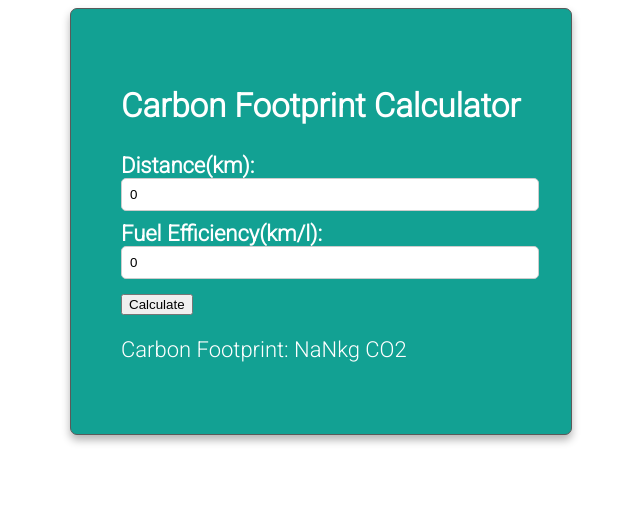
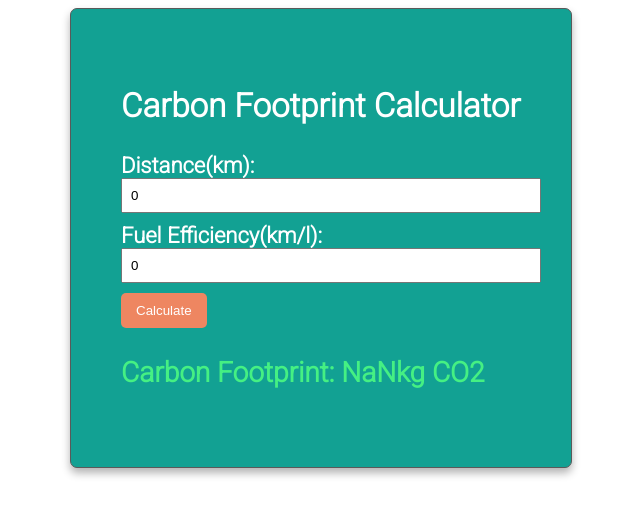
Before and after one commit to sobiaahmad94/simple-environmental-typescript-react-project, a React (Vite) app: page / in a window 1280 px wide. Both pictures are taken after a click on the button "Calculate". Shown: the top 516 px of the page, without its empty margins (319-959 px from the left). Built offline with nearby package versions, Linux system fonts and the light colour scheme.

Commit message:
basic project completed

```diff
--- a/src/components/Calculator.tsx
+++ b/src/components/Calculator.tsx
@@ -34,8 +34,27 @@ const StyledInput = styled.input`
   width: 100%;
   padding: 8px;
   margin-bottom: 10px;
-  border: 1px solid #ccc;
+  border: 3px solid rgb(199, 104, 69)
   border-radius: 5px;
+`;
+
+const StyledButton = styled.button`
+  background-color: rgb(238, 134, 97);
+  color: rgb(255, 255, 255);
+  padding: 10px 15px;
+  border: none;
+  border-radius: 5px;
+  cursor: pointer;
+
+  :hover {
+    background-color: rgb(69, 240, 131);
+  }
+`;
+
+const StyledOutput = styled.p`
+    color: rgb(69, 240, 131);
+    font-size: 28px;
+    font-weight: bolder;
 `;
 
 
@@ -70,9 +89,9 @@ const Calculator: React.FC = () => {
         <StyledInput type="number" value={fuelEfficiency}
         onChange={(event) => setFuelEfficiency(parseFloat(event.target.value))}/>
       </div>
-      <button onClick={calculateCarbonFootprint}>Calculate</button>
+      <StyledButton onClick={calculateCarbonFootprint}>Calculate</StyledButton>
       {carbonFootprint !== null && (
-        <p>Carbon Footprint: {carbonFootprint.toFixed(2)}kg CO2</p>
+        <StyledOutput>Carbon Footprint: {carbonFootprint.toFixed(2)}kg CO2</StyledOutput>
       )}
     </StyledCalculatorContainer>
   );
```
Also changed, not shown: public/components/Calculator.js (+19 -2 lines).
